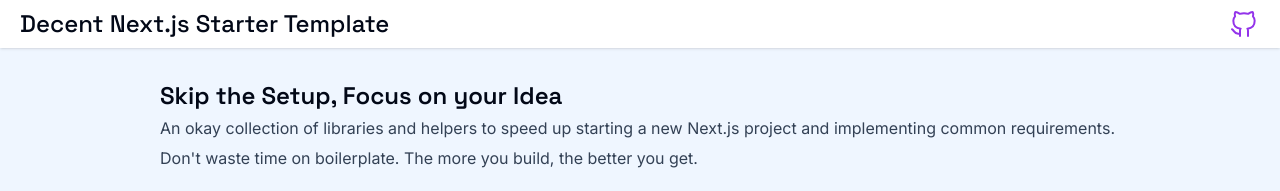
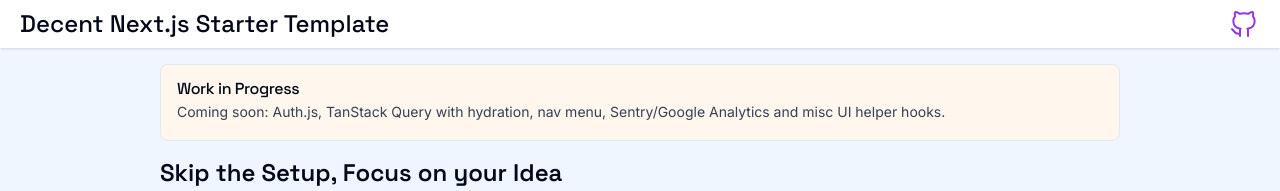
Before and after one commit to jschuur/decent-nextjs-starter-template, a Next.js app: page / in a window 1280 px wide. Shown: the top 191 px of the page. Built offline with nearby package versions, Linux system fonts and the light colour scheme; no server answers; the database is empty; what boolean would draw is missing.

Commit message:
News alert

```diff
--- a/src/app/page.tsx
+++ b/src/app/page.tsx
@@ -1,10 +1,12 @@
-import Intro from '@/components/Intro';
-import Stack from '@/components/Stack';
-import Usage from '@/components/Usage';
+import Intro from '@/components/Template/Intro';
+import News from '@/components/Template/News';
+import Stack from '@/components/Template/Stack';
+import Usage from '@/components/Template/Usage';
 
 export default function Home() {
   return (
     <>
+      <News />
       <Intro />
       <Usage />
       <Stack />
--- /dev/null
+++ b/src/components/Template/News.tsx
@@ -0,0 +1,15 @@
+import { Alert, AlertDescription, AlertTitle } from '@/components/ui/alert';
+
+export default function News() {
+  return (
+    <Alert className='bg-orange-50'>
+      <AlertTitle>Work in Progress</AlertTitle>
+      <AlertDescription>
+        <p>
+          Coming soon: Auth.js, TanStack Query with hydration, nav menu, Sentry/Google Analytics and
+          misc UI helper hooks.
+        </p>
+      </AlertDescription>
+    </Alert>
+  );
+}
--- a/src/components/Stack.tsx
+++ b/src/components/Template/Stack.tsx
@@ -1,6 +1,6 @@
 import { getStackItems } from '@/db/queries';
 
-import StackItem from '@/components/StackItem';
+import StackItem from '@/components/Template/StackItem';
 
 export default async function Stack() {
   const stackItems = await getStackItems();
```
Also changed, not shown: src/components/Template/Intro.tsx (renamed from src/components/Intro.tsx), src/components/Template/StackItem.tsx (renamed from src/components/StackItem.tsx), src/components/Template/Usage.tsx (renamed from src/components/Usage.tsx).
